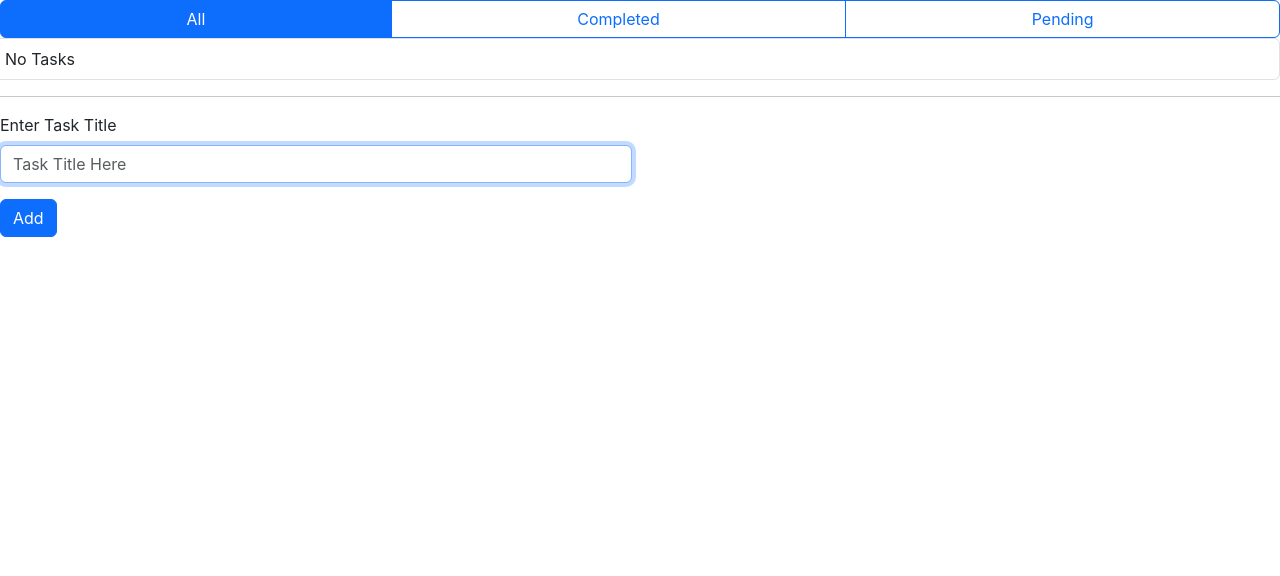
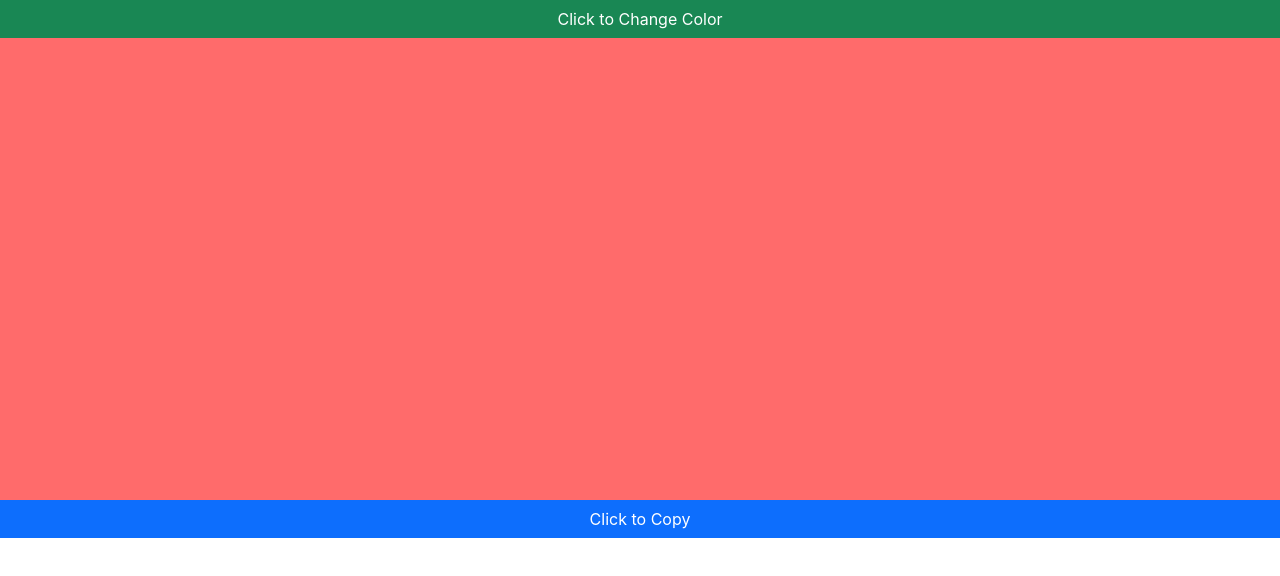
Before and after one commit to saurabhkdang/react-practice-projects, a React (Create React App) app: page / in a window 1280 px wide. Shown: the top 576 px of the page. Built offline with nearby package versions, Linux system fonts and the light colour scheme.

Commit message:
color changer app code

```diff
--- a/src/App.js
+++ b/src/App.js
@@ -1,4 +1,5 @@
 import './App.css';
+import ColorChanger from './components/ColorChanger';
 import CounterWithReducer from './components/CounterWithReducer';
 import CounterWithState from './components/CounterWithState';
 import ToDoList from './components/ToDoList';
@@ -11,7 +12,9 @@ function App() {
       {/* Below component is with local storage */}
       {/* <CounterWithReducer/> */}
 
-      <ToDoList/>
+      {/* <ToDoList/> */}
+
+      <ColorChanger/>
     </div>
   );
 }
--- /dev/null
+++ b/src/components/ColorChanger.js
@@ -0,0 +1,52 @@
+import React, { useState } from 'react'
+
+const ColorChanger = () => {
+
+    const [color, setColor] = useState('#FF6B6B');
+
+    const colors = [
+        "#FF6B6B", // Soft Red
+        "#6BCB77", // Mint Green
+        "#4D96FF", // Soft Blue
+        "#FFD93D", // Bright Yellow
+        "#FF6F91", // Coral Pink
+        "#845EC2", // Purple
+        "#00C9A7", // Aqua
+        "#2C73D2", // Royal Blue
+        "#F9F871", // Light Yellow
+        "#F67280", // Rose
+        "#C34A36", // Brick Red
+        "#0081CF", // Sky Blue
+        "#B39CD0", // Lavender
+        "#FFB86F", // Peach
+        "#00A8CC", // Ocean Blue
+        "#FF9F1C", // Vibrant Orange
+        "#70C1B3", // Teal Green
+        "#F25F5C", // Watermelon Red
+      ];
+
+    const changeColor = () => {
+        const randomColor = colors[Math.floor(Math.random() * colors.length)];
+        setColor(randomColor);
+    }
+
+    const copyColor = () => {
+        navigator.clipboard.writeText(color);
+        alert('Color Copied')
+    }
+
+    return (
+        <>
+            <div style={{height:'500px', width:'100%', background: color}}>
+                <div className='row'>
+                    <button className='btn btn-success' onClick={()=>changeColor()}>Click to Change Color</button>
+                </div>
+            </div>
+            <div className='row'>
+                <button className='btn btn-primary' onClick={() => copyColor()}>Click to Copy</button>
+            </div>
+        </>
+    )
+}
+
+export default ColorChanger
```
